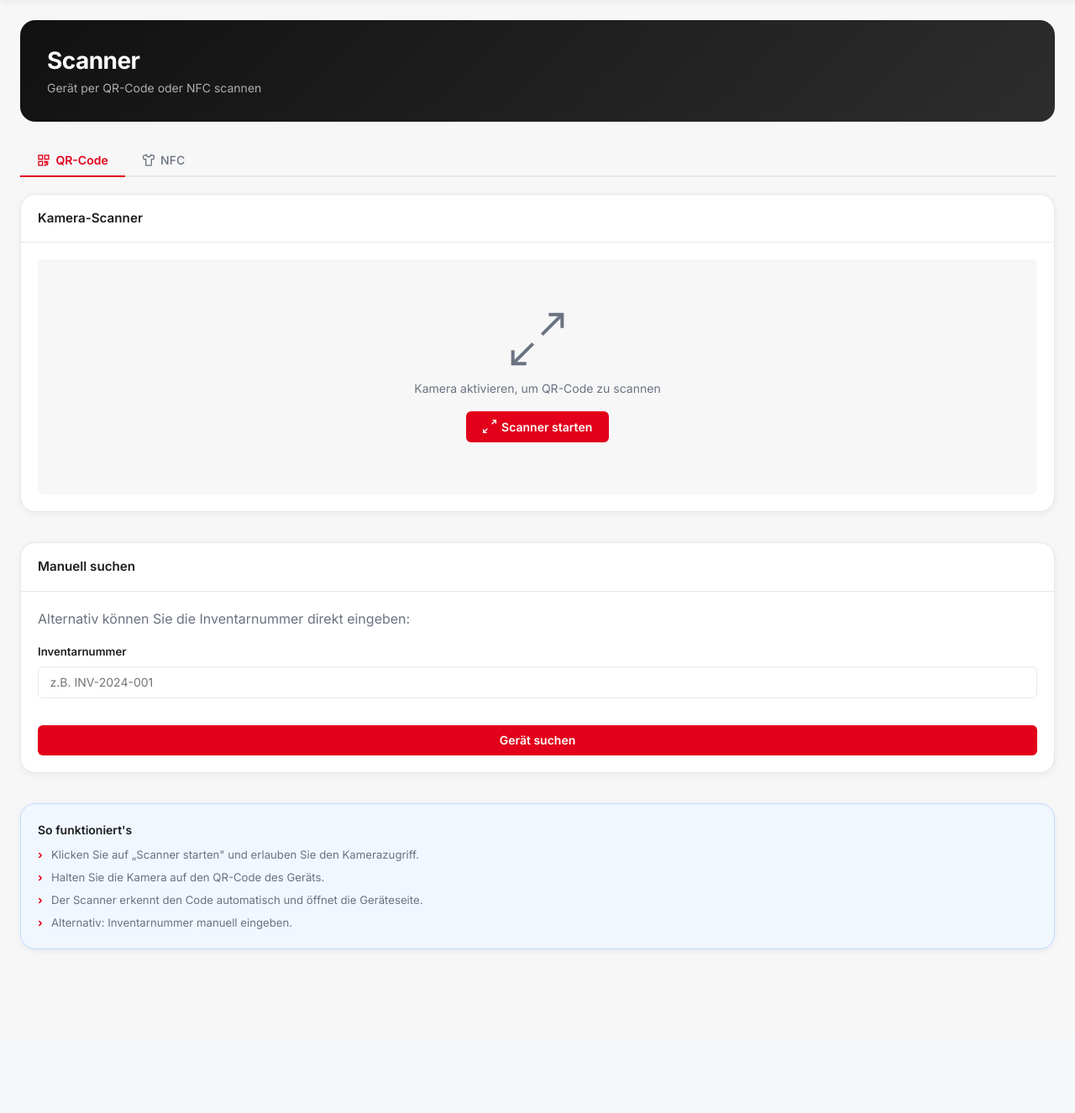
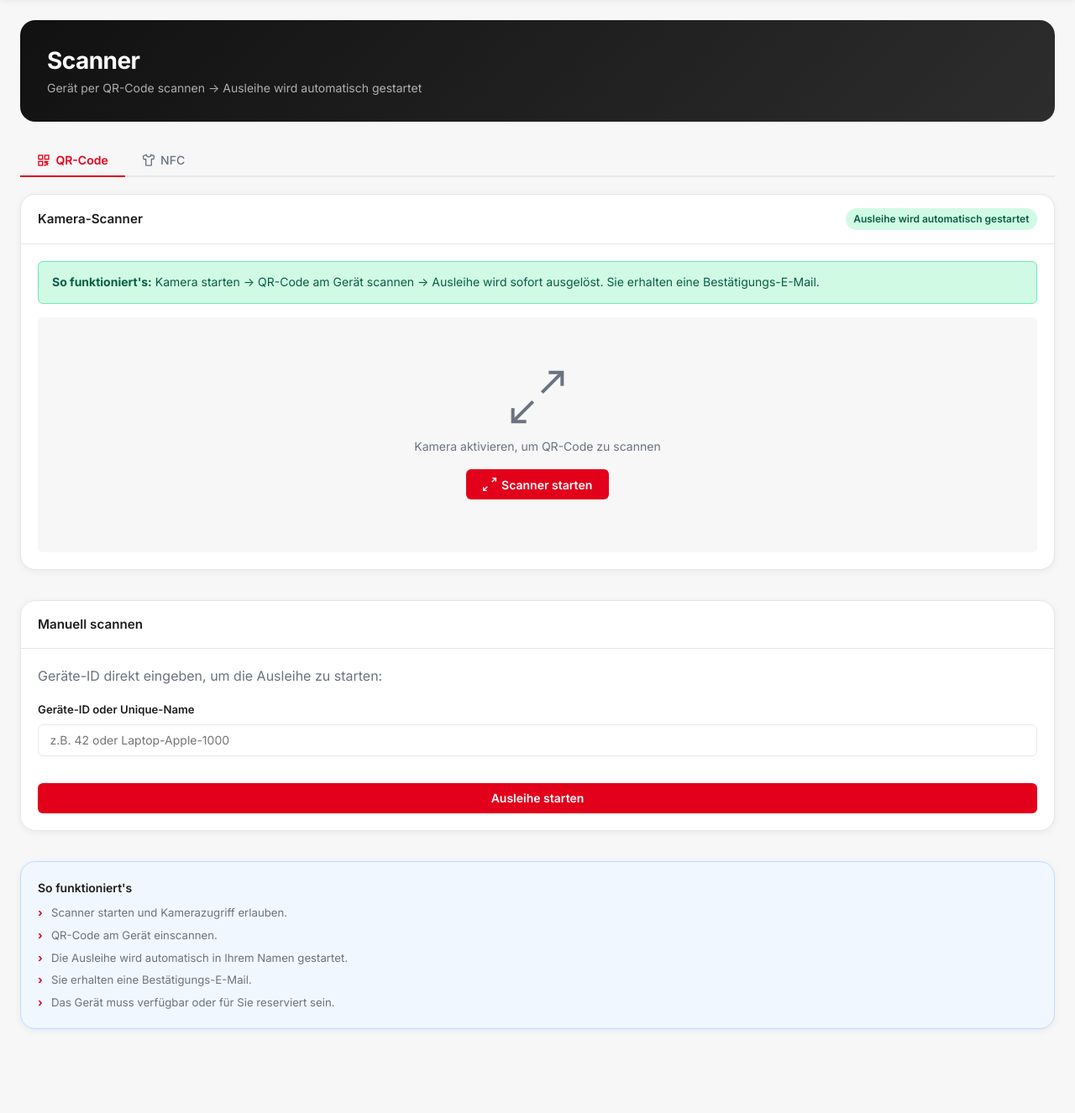
Before and after one commit to PasGrimm14/device_management_frontend, a Django app: template templates/frontend/scanner.html in a window 1280 px wide. Shown: the part 64-1390 px from the top of the page at 84% size. Before the commit the page ends 1195 px from the top, so only its background shows below. Run offline with Django 4.2, Linux system fonts and the light colour scheme; the template is opened without the code that fills it, so the values that code supplies are empty.

Commit message:
implement new features

```diff
--- a/templates/frontend/scanner.html
+++ b/templates/frontend/scanner.html
@@ -7,7 +7,7 @@
 <div class="page-hero">
   <div class="page-hero-inner">
     <h1 class="page-hero-title">Scanner</h1>
-    <p class="page-hero-sub">Gerät per QR-Code oder NFC scannen</p>
+    <p class="page-hero-sub">Gerät per QR-Code scannen → Ausleihe wird automatisch gestartet</p>
   </div>
 </div>
 
@@ -33,8 +33,18 @@
   <div class="card scanner-card">
     <div class="card-header">
       <h2 class="card-title">Kamera-Scanner</h2>
+      <span class="badge badge-ok" style="font-size:.75rem">Ausleihe wird automatisch gestartet</span>
     </div>
     <div class="card-body">
+
+      {# Hinweis-Banner #}
+      <div class="alert alert--info" style="margin-bottom:1rem">
+        <span>
+          <strong>So funktioniert's:</strong> Kamera starten → QR-Code am Gerät scannen →
+          Ausleihe wird sofort ausgelöst. Sie erhalten eine Bestätigungs-E-Mail.
+        </span>
+      </div>
+
       <div id="scanner-container" class="scanner-container">
         <div id="scanner-placeholder" class="scanner-placeholder">
           <svg viewBox="0 0 24 24" fill="none" stroke="currentColor" stroke-width="1.5" width="64" height="64">
@@ -53,6 +63,18 @@
         <canvas id="scanner-canvas" style="display:none"></canvas>
       </div>
 
+      {# Lade-Zustand während API-Aufruf #}
+      <div id="scanner-loading" style="display:none" class="scanner-result">
+        <div class="scanner-result-icon" style="background:var(--surface-2);color:var(--muted)">
+          <svg viewBox="0 0 24 24" fill="none" stroke="currentColor" stroke-width="2" width="24" height="24"
+            style="animation:spin 1s linear infinite">
+            <path d="M21 12a9 9 0 1 1-6.219-8.56"/>
+          </svg>
+        </div>
+        <p class="scanner-result-text">Ausleihe wird gestartet…</p>
+      </div>
+
+      {# Erfolg #}
       <div id="scanner-result" class="scanner-result" style="display:none">
         <div class="scanner-result-icon scanner-result-icon--ok">
           <svg viewBox="0 0 24 24" fill="none" stroke="currentColor" stroke-width="2" width="24" height="24">
@@ -60,10 +82,11 @@
           </svg>
         </div>
         <p id="scanner-result-text" class="scanner-result-text"></p>
-        <a id="scanner-result-link" href="#" class="btn btn-primary btn-sm">Gerät anzeigen</a>
-        <button id="scan-again" class="btn btn-ghost btn-sm">Erneut scannen</button>
+        <a id="scanner-result-link" href="#" class="btn btn-primary btn-sm">Ausleihe anzeigen</a>
+        <button id="scan-again" class="btn btn-ghost btn-sm">Weiteres Gerät scannen</button>
       </div>
 
+      {# Fehler #}
       <div id="scanner-error" class="scanner-result" style="display:none">
         <div class="scanner-result-icon scanner-result-icon--danger">
           <svg viewBox="0 0 24 24" fill="none" stroke="currentColor" stroke-width="2" width="24" height="24">
@@ -78,24 +101,24 @@
 
   <div class="card">
     <div class="card-header">
-      <h2 class="card-title">Manuell suchen</h2>
+      <h2 class="card-title">Manuell scannen</h2>
     </div>
     <div class="card-body">
       <p class="text-muted" style="margin-bottom:1rem">
-        Alternativ können Sie die Inventarnummer direkt eingeben:
+        Geräte-ID direkt eingeben, um die Ausleihe zu starten:
       </p>
-      <form id="manual-search-form" class="manual-search-form">
+      <form id="manual-scan-form" class="manual-search-form">
         <div class="form-group">
-          <label for="inventar-nummer" class="form-label">Inventarnummer</label>
+          <label for="geraet-id-input" class="form-label">Geräte-ID oder Unique-Name</label>
           <input
             type="text"
-            id="inventar-nummer"
+            id="geraet-id-input"
             class="form-control"
-            placeholder="z.B. INV-2024-001"
+            placeholder="z.B. 42 oder Laptop-Apple-1000"
             autocomplete="off"
           >
         </div>
-        <button type="submit" class="btn btn-primary btn-full">Gerät suchen</button>
+        <button type="submit" class="btn btn-primary btn-full">Ausleihe starten</button>
       </form>
       <div id="manual-result" style="display:none; margin-top:1rem"></div>
     </div>
@@ -105,10 +128,11 @@
     <div class="card-body">
       <h3 class="info-title">So funktioniert's</h3>
       <ul class="info-list">
-        <li>Klicken Sie auf „Scanner starten" und erlauben Sie den Kamerazugriff.</li>
-        <li>Halten Sie die Kamera auf den QR-Code des Geräts.</li>
-        <li>Der Scanner erkennt den Code automatisch und öffnet die Geräteseite.</li>
-        <li>Alternativ: Inventarnummer manuell eingeben.</li>
+        <li>Scanner starten und Kamerazugriff erlauben.</li>
+        <li>QR-Code am Gerät einscannen.</li>
+        <li>Die Ausleihe wird automatisch in Ihrem Namen gestartet.</li>
+        <li>Sie erhalten eine Bestätigungs-E-Mail.</li>
+        <li>Das Gerät muss verfügbar oder für Sie reserviert sein.</li>
       </ul>
     </div>
   </div>
@@ -118,96 +142,137 @@
 <div class="scanner-layout" id="tab-nfc" style="display:none">
   <div class="card">
     <div class="card-header">
-      <h2 class="card-title">NFC-Tag lesen</h2>
+      <h2 class="card-title">NFC-Tag lesen → Ausleihe starten</h2>
     </div>
     <div class="card-body">
       <div id="nfc-not-supported" class="nfc-not-supported" style="display:none">
         <strong>Aktiver NFC-Scan wird von diesem Browser nicht unterstützt.</strong><br><br>
         <strong>iPhone (iOS 13+):</strong> NFC-Tags werden automatisch vom System erkannt —
-        einfach das iPhone an den Tag halten. iOS zeigt ein Banner an, das den Link direkt in Safari öffnet.
-        Dafür muss der Tag eine URL enthalten (z.B. <code>https://…/geraete/42/</code>).<br><br>
-        <strong>Android:</strong> Aktiver Scan ist in Google Chrome ab Version 89 verfügbar.
-        Bitte nutzen Sie Chrome auf Android oder den QR-Code-Scanner.
+        einfach das iPhone an den Tag halten.<br><br>
+        <strong>Android:</strong> Chrome ab Version 89 unterstützt aktiven NFC-Scan.
       </div>
-
       <div id="nfc-zone" class="nfc-zone">
         <div class="nfc-icon" id="nfc-icon">
           <svg viewBox="0 0 24 24" fill="none" stroke="currentColor" stroke-width="1.5" width="32" height="32">
             <path d="M12 2C6.48 2 2 6.48 2 12s4.48 10 10 10 10-4.48 10-10S17.52 2 12 2z" opacity=".3"/>
             <path d="M8.5 8.5C7 9.5 6 11 6 12.5s1 3 2.5 4M15.5 8.5C17 9.5 18 11 18 12.5s-1 3-2.5 4"/>
-            <path d="M10.5 10.5C9.8 11 9.5 11.7 9.5 12.5s.3 1.5 1 2M13.5 10.5c.7.5 1 1.2 1 2s-.3 1.5-1 2"/>
             <circle cx="12" cy="12.5" r="1"/>
           </svg>
         </div>
-        <p class="nfc-label" id="nfc-label">NFC-Scan starten, um einen Tag zu lesen</p>
-
+        <p class="nfc-label" id="nfc-label">NFC-Scan starten, um Ausleihe zu beginnen</p>
         <div id="nfc-result" style="display:none; text-align:center">
           <p id="nfc-result-text" class="scanner-result-text" style="margin-bottom:.75rem"></p>
-          <a id="nfc-result-link" href="#" class="btn btn-primary btn-sm">Gerät anzeigen</a>
+          <a id="nfc-result-link" href="#" class="btn btn-primary btn-sm">Ausleihe anzeigen</a>
         </div>
-
         <div id="nfc-actions">
-          <button id="nfc-start-btn" class="btn btn-primary">
-            <svg viewBox="0 0 24 24" fill="none" stroke="currentColor" stroke-width="2" width="16" height="16">
-              <path d="M12 2C6.48 2 2 6.48 2 12s4.48 10 10 10 10-4.48 10-10S17.52 2 12 2z" opacity=".3"/>
-              <path d="M8.5 8.5C7 9.5 6 11 6 12.5s1 3 2.5 4M15.5 8.5C17 9.5 18 11 18 12.5s-1 3-2.5 4"/>
-            </svg>
-            NFC-Scan starten
-          </button>
+          <button id="nfc-start-btn" class="btn btn-primary">NFC-Scan starten</button>
           <button id="nfc-stop-btn" class="btn btn-ghost" style="display:none">Scan stoppen</button>
         </div>
-
         <p id="nfc-error-text" style="display:none; color:var(--danger); font-size:0.875rem"></p>
       </div>
     </div>
   </div>
-
   <div class="card card--info">
     <div class="card-body">
       <h3 class="info-title">NFC – Gerätekompatibilität</h3>
       <ul class="info-list">
-        <li><strong>iPhone (iOS 13+):</strong> Kein Scan-Button nötig — iPhone erkennt Tags automatisch und zeigt ein System-Banner an.</li>
-        <li><strong>Android (Chrome 89+):</strong> Scan über den „NFC-Scan starten"-Button, HTTPS erforderlich.</li>
-        <li>Der NFC-Tag muss eine URL im Format <code>/geraete/&lt;id&gt;/</code> oder eine reine Geräte-ID enthalten.</li>
-        <li>Alle anderen Browser: QR-Code-Scanner oder manuelle Suche verwenden.</li>
+        <li><strong>iPhone (iOS 13+):</strong> Erkennt Tags automatisch, öffnet den Link im Browser → Ausleihe wird gestartet.</li>
+        <li><strong>Android (Chrome 89+):</strong> Scan über den Button, HTTPS erforderlich.</li>
+        <li>Der Tag muss eine URL im Format <code>/geraete/&lt;id&gt;/</code> enthalten.</li>
       </ul>
     </div>
   </div>
 </div>
+
+<style>
+@keyframes spin { to { transform: rotate(360deg); } }
+</style>
 {% endblock %}
 
 {% block extra_js %}
 <script>
 (function() {
+  const API_BASE = '{{ request.scheme }}://{{ request.get_host }}';
+  const TOKEN = '{{ request.api_token }}';
+
   // ─── Tab switching ────────────────────────────────────────────
-  const tabBtns = document.querySelectorAll('.scanner-tab');
-  const tabPanels = { qr: document.getElementById('tab-qr'), nfc: document.getElementById('tab-nfc') };
-
-  tabBtns.forEach(btn => {
+  document.querySelectorAll('.scanner-tab').forEach(btn => {
     btn.addEventListener('click', () => {
       const target = btn.dataset.tab;
-      tabBtns.forEach(b => b.classList.toggle('active', b === btn));
-      Object.entries(tabPanels).forEach(([key, el]) => {
-        el.style.display = key === target ? '' : 'none';
-      });
-      // Stop QR scanner when switching away
+      document.querySelectorAll('.scanner-tab').forEach(b => b.classList.toggle('active', b === btn));
+      document.getElementById('tab-qr').style.display = target === 'qr' ? '' : 'none';
+      document.getElementById('tab-nfc').style.display = target === 'nfc' ? '' : 'none';
       if (target !== 'qr') stopScanner();
     });
   });
 
-  // ─── QR Scanner ──────────────────────────────────────────────
-  const startBtn    = document.getElementById('start-scanner');
+  // ─── Ausleihe via API starten ────────────────────────────────
+  async function startAusleihe(geraetId) {
+    showLoading();
+    try {
+      const resp = await fetch(`${API_BASE}/api/v1/geraete/${geraetId}/scan-ausleihe`, {
+        method: 'POST',
+        headers: {
+          'Authorization': `Bearer ${TOKEN}`,
+          'Content-Type': 'application/json',
+        },
+      });
+      const data = await resp.json();
+      if (resp.ok) {
+        const ausleiheId = data.id;
+        const geraetName = data.geraet ? data.geraet.name : `Gerät #${data.geraet_id}`;
+        const rueckgabe = data.geplantes_rueckgabedatum
+          ? new Date(data.geplantes_rueckgabedatum).toLocaleDateString('de-DE')
+          : '–';
+        showSuccess(
+          `Ausleihe gestartet: ${geraetName} · Rückgabe bis ${rueckgabe}`,
+          `/ausleihen/${ausleiheId}/`
+        );
+      } else {
+        const msg = data.detail || `Fehler ${resp.status}`;
+        showError(Array.isArray(msg) ? msg.map(e => e.msg).join(', ') : String(msg));
+      }
+    } catch (e) {
+      showError('Verbindungsfehler – bitte erneut versuchen.');
+    }
+  }
+
+  // ─── QR-Scanner UI-Zustände ──────────────────────────────────
   const placeholder = document.getElementById('scanner-placeholder');
   const video       = document.getElementById('scanner-video');
   const canvas      = document.getElementById('scanner-canvas');
+  const loadingDiv  = document.getElementById('scanner-loading');
   const resultDiv   = document.getElementById('scanner-result');
   const errorDiv    = document.getElementById('scanner-error');
   const resultText  = document.getElementById('scanner-result-text');
   const resultLink  = document.getElementById('scanner-result-link');
   const errorText   = document.getElementById('scanner-error-text');
-  let stream = null;
-  let scanning = false;
+  let stream = null, scanning = false;
 
+  function hideAll() {
+    [placeholder, loadingDiv, resultDiv, errorDiv].forEach(el => el.style.display = 'none');
+    video.style.display = 'none';
+  }
+  function showLoading() {
+    stopScanner();
+    hideAll();
+    loadingDiv.style.display = 'flex';
+  }
+  function showSuccess(msg, link) {
+    hideAll();
+    resultText.textContent = msg;
+    resultLink.href = link;
+    resultDiv.style.display = 'flex';
+  }
+  function showError(msg) {
+    hideAll();
+    errorText.textContent = msg;
+    errorDiv.style.display = 'flex';
+  }
+  function resetScanner() {
+    hideAll();
+    placeholder.style.display = 'flex';
+  }
   function stopScanner() {
     scanning = false;
     if (stream) { stream.getTracks().forEach(t => t.stop()); stream = null; }
@@ -215,42 +280,12 @@
     video.srcObject = null;
   }
 
-  function showResult(url, label) {
-    stopScanner();
-    placeholder.style.display = 'none';
-    resultText.textContent = label || url;
-    resultLink.href = url;
-    resultDiv.style.display = 'flex';
-    errorDiv.style.display = 'none';
-  }
-
-  function showQRError(msg) {
-    stopScanner();
-    placeholder.style.display = 'none';
-    errorText.textContent = msg;
-    errorDiv.style.display = 'flex';
-    resultDiv.style.display = 'none';
-  }
-
-  function resetScanner() {
-    placeholder.style.display = 'flex';
-    resultDiv.style.display = 'none';
-    errorDiv.style.display = 'none';
-    video.style.display = 'none';
-  }
-
-  function handleDeviceValue(value) {
-    const match = value.match(/\/geraete\/(\d+)\//);
-    if (match) {
-      showResult('/geraete/' + match[1] + '/', 'Gerät gefunden – zur Geräteseite');
-    } else if (/^\d+$/.test(value.trim())) {
-      showResult('/geraete/' + value.trim() + '/', 'Gerät #' + value.trim());
-    } else if (value.startsWith('http')) {
-      showResult(value, 'Code erkannt');
-    } else {
-      return false;
-    }
-    return true;
+  // QR-Code-Wert → Geräte-ID extrahieren
+  function extractGeraetId(value) {
+    const match = value.match(/\/geraete\/(\d+)/);
+    if (match) return match[1];
+    if (/^\d+$/.test(value.trim())) return value.trim();
+    return null;
   }
 
   async function scanFrame() {
@@ -264,8 +299,13 @@
           const detector = new BarcodeDetector({ formats: ['qr_code'] });
           const codes = await detector.detect(canvas);
           if (codes.length > 0) {
-            if (!handleDeviceValue(codes[0].rawValue)) {
-              showQRError('QR-Code konnte nicht einem Gerät zugeordnet werden: ' + codes[0].rawValue);
+            const val = codes[0].rawValue;
+            const geraetId = extractGeraetId(val);
+            if (geraetId) {
+              scanning = false;
+              await startAusleihe(geraetId);
+            } else {
+              showError(`Unbekannter QR-Code: ${val}`);
             }
             return;
           }
@@ -275,29 +315,36 @@
     if (scanning) requestAnimationFrame(scanFrame);
   }
 
-  if (startBtn) {
-    startBtn.addEventListener('click', async () => {
+  document.getElementById('start-scanner')?.addEventListener('click', async () => {
     try {
       stream = await navigator.mediaDevices.getUserMedia({ video: { facingMode: 'environment' } });
       video.srcObject = stream;
       await video.play();
-        placeholder.style.display = 'none';
+      hideAll();
       video.style.display = 'block';
       scanning = true;
       requestAnimationFrame(scanFrame);
     } catch (e) {
-        showQRError('Kamerazugriff nicht möglich: ' + e.message);
+      showError('Kamerazugriff nicht möglich: ' + e.message);
     }
   });
-  }
 
   document.getElementById('scan-again')?.addEventListener('click', resetScanner);
   document.getElementById('scan-again-error')?.addEventListener('click', resetScanner);
 
-  document.getElementById('manual-search-form')?.addEventListener('submit', e => {
+  // Manuelle Eingabe → Ausleihe starten
+  document.getElementById('manual-scan-form')?.addEventListener('submit', async e => {
     e.preventDefault();
-    const inv = document.getElementById('inventar-nummer').value.trim();
-    if (inv) window.location.href = '/geraete/?q=' + encodeURIComponent(inv);
+    const val = document.getElementById('geraet-id-input').value.trim();
+    if (!val) return;
+    const geraetId = extractGeraetId(val) || (/^\d+$/.test(val) ? val : null);
+    if (geraetId) {
+      await startAusleihe(geraetId);
+    } else {
+      document.getElementById('manual-result').innerHTML =
+        '<div class="alert alert--error">Bitte Geräte-ID (Zahl) eingeben.</div>';
+      document.getElementById('manual-result').style.display = 'block';
+    }
   });
 
   // ─── NFC Scanner ─────────────────────────────────────────────
@@ -311,9 +358,7 @@
   const nfcResultText   = document.getElementById('nfc-result-text');
   const nfcResultLink   = document.getElementById('nfc-result-link');
   const nfcErrorText    = document.getElementById('nfc-error-text');
-  const nfcActions      = document.getElementById('nfc-actions');
-  let nfcReader         = null;
-  let nfcAbort          = null;
+  let nfcAbort = null;
 
   if (!('NDEFReader' in window)) {
     nfcNotSupported.style.display = 'block';
@@ -326,62 +371,50 @@
       nfcLabel.textContent = 'Warten auf NFC-Tag …';
       nfcStartBtn.style.display = 'none';
       nfcStopBtn.style.display = '';
-
       try {
         nfcAbort = new AbortController();
-        nfcReader = new NDEFReader();
-        await nfcReader.scan({ signal: nfcAbort.signal });
-
-        nfcReader.addEventListener('reading', ({ message, serialNumber }) => {
+        const reader = new NDEFReader();
+        await reader.scan({ signal: nfcAbort.signal });
+        reader.addEventListener('reading', async ({ message }) => {
           let value = '';
           for (const record of message.records) {
-            if (record.recordType === 'url') {
-              const decoder = new TextDecoder();
-              value = decoder.decode(record.data);
-              break;
-            }
-            if (record.recordType === 'text') {
-              const decoder = new TextDecoder(record.encoding || 'utf-8');
-              value = decoder.decode(record.data);
+            if (record.recordType === 'url' || record.recordType === 'text') {
+              value = new TextDecoder(record.encoding || 'utf-8').decode(record.data);
               break;
             }
           }
-          if (!value && serialNumber) value = serialNumber;
-
           nfcAbort.abort();
-          nfcIcon.className = 'nfc-icon nfc-icon--ok';
           nfcStartBtn.style.display = '';
           nfcStopBtn.style.display = 'none';
-
-          const match = value.match(/\/geraete\/(\d+)\//);
-          const numMatch = value.match(/^(\d+)$/);
-          if (match) {
-            const url = '/geraete/' + match[1] + '/';
-            nfcLabel.textContent = 'NFC-Tag erkannt!';
-            nfcResultText.textContent = 'Gerät gefunden – zur Geräteseite';
-            nfcResultLink.href = url;
-            nfcResult.style.display = 'block';
-          } else if (numMatch) {
-            const url = '/geraete/' + numMatch[1] + '/';
-            nfcLabel.textContent = 'NFC-Tag erkannt!';
-            nfcResultText.textContent = 'Gerät #' + numMatch[1];
-            nfcResultLink.href = url;
+          const geraetId = extractGeraetId(value);
+          if (geraetId) {
+            nfcIcon.className = 'nfc-icon nfc-icon--scanning';
+            nfcLabel.textContent = 'Ausleihe wird gestartet…';
+            const resp = await fetch(`${API_BASE}/api/v1/geraete/${geraetId}/scan-ausleihe`, {
+              method: 'POST',
+              headers: { 'Authorization': `Bearer ${TOKEN}` },
+            });
+            const data = await resp.json();
+            if (resp.ok) {
+              nfcIcon.className = 'nfc-icon nfc-icon--ok';
+              const name = data.geraet ? data.geraet.name : `Gerät #${data.geraet_id}`;
+              nfcLabel.textContent = 'Ausleihe gestartet!';
+              nfcResultText.textContent = name;
+              nfcResultLink.href = `/ausleihen/${data.id}/`;
               nfcResult.style.display = 'block';
             } else {
               nfcIcon.className = 'nfc-icon nfc-icon--error';
-            nfcLabel.textContent = 'Tag konnte keinem Gerät zugeordnet werden.';
-            nfcErrorText.textContent = 'Inhalt: ' + (value || 'leer');
+              nfcLabel.textContent = 'Fehler';
+              nfcErrorText.textContent = data.detail || `Fehler ${resp.status}`;
+              nfcErrorText.style.display = 'block';
+            }
+          } else {
+            nfcIcon.className = 'nfc-icon nfc-icon--error';
+            nfcLabel.textContent = 'Unbekannter Tag';
+            nfcErrorText.textContent = 'Kein gültiger Geräte-QR-Code.';
             nfcErrorText.style.display = 'block';
           }
         });
-
-        nfcReader.addEventListener('readingerror', () => {
-          nfcIcon.className = 'nfc-icon nfc-icon--error';
-          nfcLabel.textContent = 'NFC-Tag konnte nicht gelesen werden.';
-          nfcStartBtn.style.display = '';
-          nfcStopBtn.style.display = 'none';
-        });
-
       } catch (e) {
         nfcIcon.className = 'nfc-icon nfc-icon--error';
         nfcLabel.textContent = 'NFC-Fehler';
@@ -391,7 +424,6 @@
         nfcStopBtn.style.display = 'none';
       }
     });
-
     nfcStopBtn.addEventListener('click', () => {
       if (nfcAbort) nfcAbort.abort();
       nfcIcon.className = 'nfc-icon';
```
Also changed, not shown: templates/frontend/admin/audit_logs.html (+10 -4 lines), templates/frontend/dashboard.html (+27 -1 lines), templates/frontend/device_detail.html (+75 -71 lines). Lines whose indentation alone changed are shown as unchanged.
